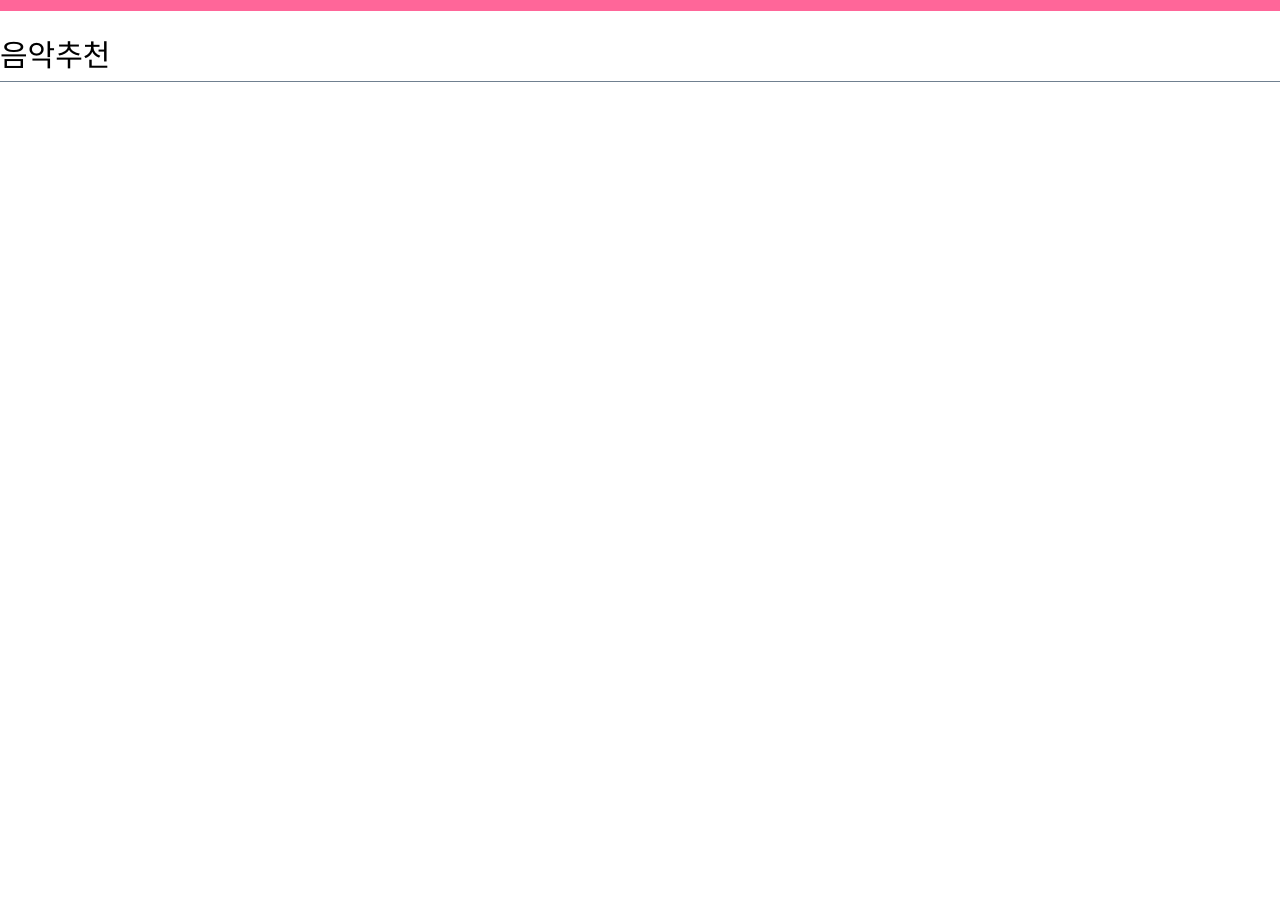
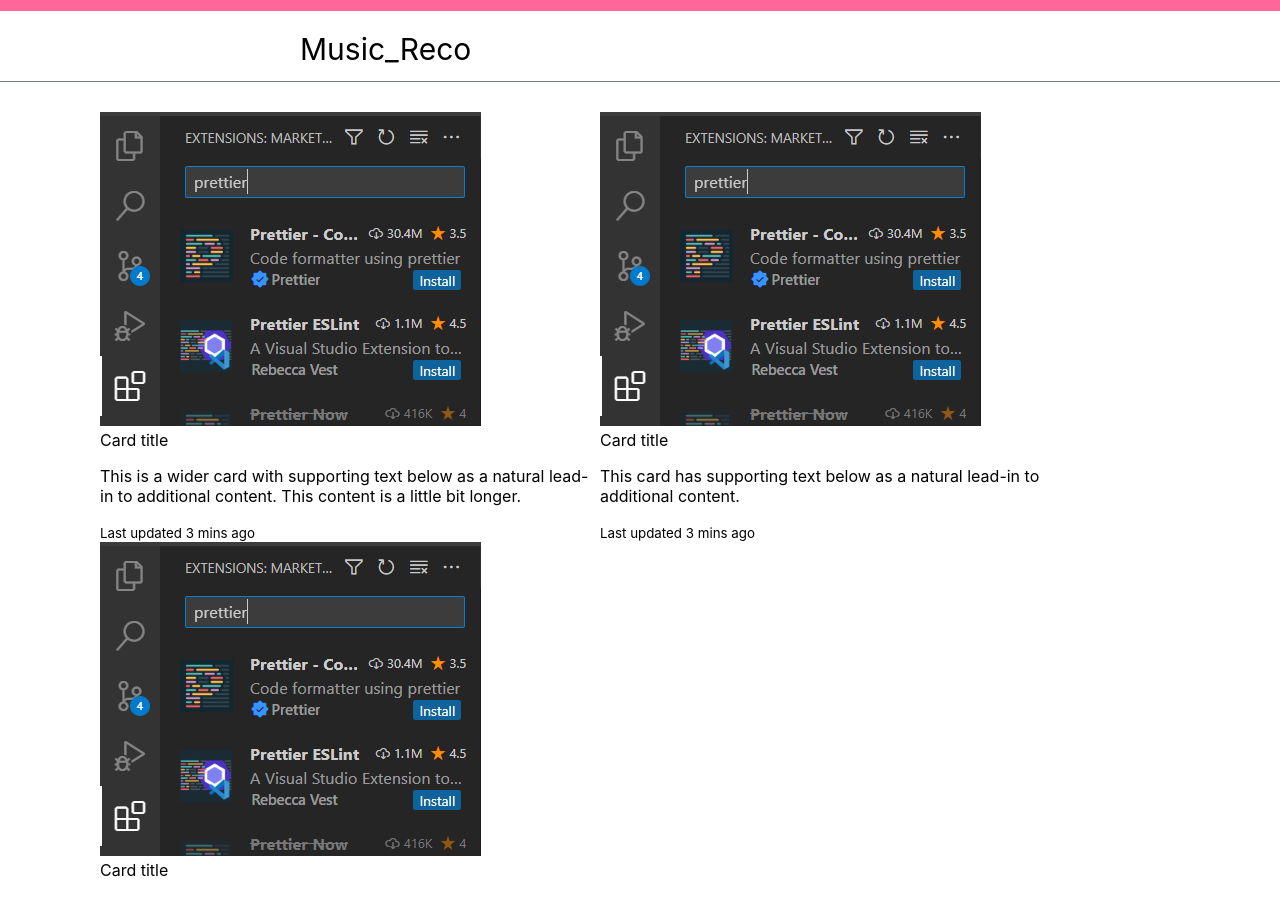
Before and after one commit to Jungsooooooo/music_site_front, a React (Create React App) app: page / in a window 1280 px wide. Shown: the top 897 px of the page. Before the commit the page ends 800 px from the top, so only its background shows below. Built offline with nearby package versions, Linux system fonts and the light colour scheme.

Commit message:
cardView구현중

```diff
--- a/package.json
+++ b/package.json
@@ -12,8 +12,10 @@
     "@testing-library/user-event": "^13.5.0",
     "antd": "^5.4.0",
     "axios": "^1.3.4",
+    "bootstrap": "^5.2.3",
     "http-proxy-middleware": "^2.0.6",
     "react": "^18.2.0",
+    "react-bootstrap": "^2.7.4",
     "react-dom": "^18.2.0",
     "react-redux": "^8.0.5",
     "react-router-dom": "^6.9.0",
--- a/src/css/mainView.css
+++ b/src/css/mainView.css
@@ -12,3 +12,7 @@
 #goToReco {
   font-size: 30px;
 }
+
+.Topheader {
+  margin: 0 0 0 10em;
+}
--- a/src/music/main/MainView.js
+++ b/src/music/main/MainView.js
@@ -1,5 +1,14 @@
 import "../../css/mainView.css";
 import { useSelector } from "react-redux";
+
+import prettier from "./prettier.PNG";
+
+import Col from "react-bootstrap/Col";
+import Row from "react-bootstrap/Row";
+
+import CardGroup from "react-bootstrap/CardGroup";
+
+import Card from "react-bootstrap/Card";
 
 const MainView = () => {
   const user = useSelector((state) => {
@@ -11,9 +20,54 @@
 
   return (
     <>
-      <div className="topColor"></div>
+      <div className="topColor" />
       <div className="mainHeader">
-        <a id="goToReco">음악추천</a>
+        <a id="goToReco" className="Topheader">
+          Music_Reco
+        </a>
+      </div>
+
+      <div style={{ margin: "30px 0 0 100px" }}>
+        <Row>
+          <Col>
+            <Card style={{ float: "left", width: "500px" }}>
+              <Card.Img variant="top" src={prettier} />
+              <Card.Body>
+                <Card.Title>Card title</Card.Title>
+                <Card.Text>
+                  This is a wider card with supporting text below as a natural lead-in to additional content. This
+                  content is a little bit longer.
+                </Card.Text>
+              </Card.Body>
+              <Card.Footer>
+                <small className="text-muted">Last updated 3 mins ago</small>
+              </Card.Footer>
+            </Card>
+          </Col>
+          <Card style={{ float: "left", width: "500px" }}>
+            <Card.Img variant="top" src={prettier} />
+            <Card.Body>
+              <Card.Title>Card title</Card.Title>
+              <Card.Text>This card has supporting text below as a natural lead-in to additional content. </Card.Text>
+            </Card.Body>
+            <Card.Footer>
+              <small className="text-muted">Last updated 3 mins ago</small>
+            </Card.Footer>
+          </Card>
+          <Card style={{ float: "left", width: "500px" }}>
+            <Card.Img variant="top" src={prettier} />
+            <Card.Body>
+              <Card.Title>Card title</Card.Title>
+              <Card.Text>
+                This is a wider card with supporting text below as a natural lead-in to additional content. This card
+                has even longer content than the first to show that equal height action.
+              </Card.Text>
+            </Card.Body>
+            <Card.Footer>
+              <small className="text-muted">Last updated 3 mins ago</small>
+            </Card.Footer>
+          </Card>
+        </Row>
       </div>
     </>
   );
--- a/src/music/user/LoginView.js
+++ b/src/music/user/LoginView.js
@@ -19,7 +19,6 @@
       if (res.status === 200) {
         alert("나와발");
         dispatch(sessionInfo({ id: document.getElementById("putId").value }));
-        // window.location.href = "/";
       }
     });
   };
--- a/src/music/user/MakeUser.js
+++ b/src/music/user/MakeUser.js
@@ -1,8 +1,5 @@
 import "../../css/MakeUser.css";
 import axios from "axios";
-
-import { modal } from "antd";
-
 import { useState } from "react";
 
 const MakeUser = () => {
```
Also changed, not shown: src/music/main/prettier.PNG (added), 1 other file (tests, documents, lock files or other folders).
